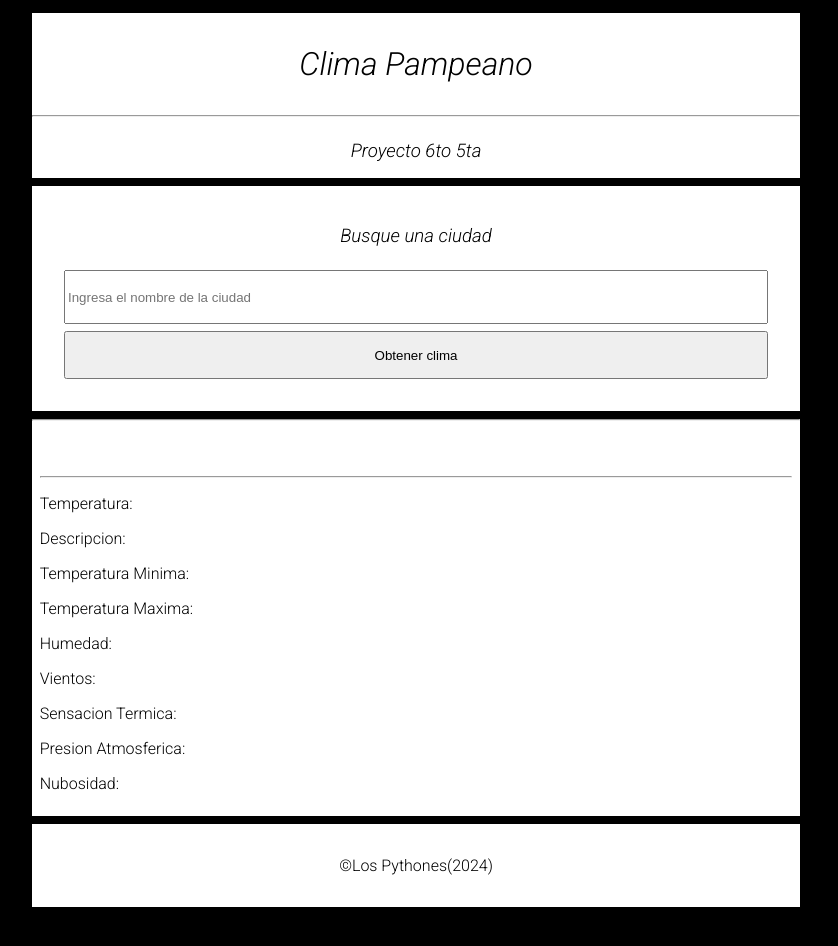
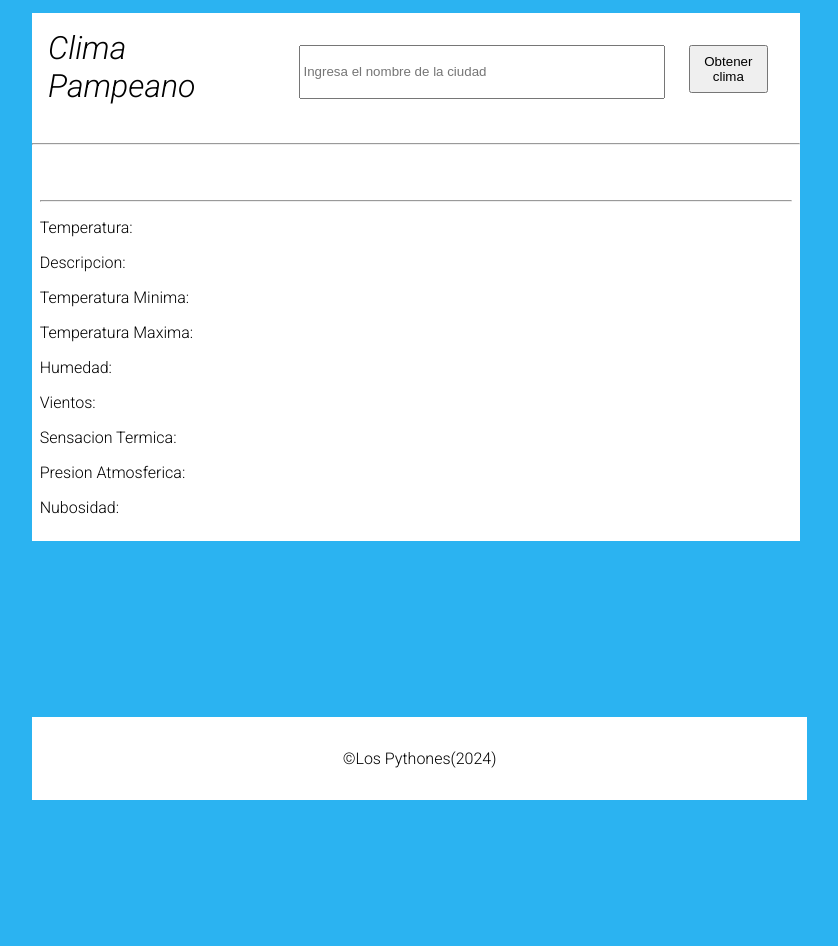
Before and after one commit to sosaaa123/clima-pampeano, a plain HTML site: page index.html in a window 1280 px wide. Shown: the whole page, without its empty margins (224-1062 px from the left). After the commit the page ends 800 px from the top, so only its background shows below. Drawn offline with Linux system fonts and the light colour scheme.

Commit message:
cambie unas cosas

```diff
--- a/index.html
+++ b/index.html
@@ -14,19 +14,16 @@
     <title>Clima Pampeano</title>
 </head>
 <body onload="onLoad()">
-
-
-    <header>
+    <header class="header" >
         <h1>Clima Pampeano</h1>
-        <hr>
-        <h3>Proyecto 6to 5ta</h3>
+        <div class="container">
+            <input type="text" id="ciudad-input" placeholder="Ingresa el nombre de la ciudad">
+            <button id="boton">Obtener clima</button>
+        </div>
     </header>
 
     <div>
-        <div class="container">
-            <h3>Busque una ciudad</h3>            <input type="text" id="ciudad-input" placeholder="Ingresa el nombre de la ciudad">
-            <button id="boton">Obtener clima</button>
-        </div>
+
         <hr>
         <div id="weather-data" class="contenido">
             <h3 id="ciudad"></h3>
--- a/styles.css
+++ b/styles.css
@@ -1,5 +1,5 @@
 body{
-    background-color:black;
+    background-color:rgb(43, 179, 241);
     margin: 20%;
     margin-top: 1%;
     padding: 0%;
@@ -10,7 +10,8 @@ body{
 
 }
 
-header{
+.header{
+    display: flex;
     background-color: white;
 
 }
@@ -20,14 +21,11 @@ section{
 }
 
 h1{
-    text-align: center;
-    padding: 2rem;
+    padding: 1rem;
     margin: 0%;
-
     font-family: "Roboto", sans-serif;
     font-weight: 300;
     font-style: italic;
-
 }
 
 h3{
@@ -38,14 +36,13 @@ h3{
     font-style: italic;
     margin: 1%;
 }
-
-
 .container{
     padding: 2rem;
     background-color: white;
     display: flex;
-    flex-direction: column;
+    gap: 5%;
     margin-bottom: 1%;
+    width: 70%;
 }
 
 .container h3{
@@ -54,6 +51,7 @@ h3{
 
 .container input{
     height: 3rem;
+    width: 100%;
     margin-bottom: 1%;
 
 
@@ -69,7 +67,7 @@ hr{
 }
 
 .contenido{
-    padding: 1rem;
+
     padding: 1%;
     background-color: white;
 
@@ -80,6 +78,9 @@ footer{
     background-color: white;
     margin-top: 1%;
     padding: 1rem;
+    position: fixed;
+    bottom: 0;
+    width: 58.05%;
 }
 
 .info{
```
